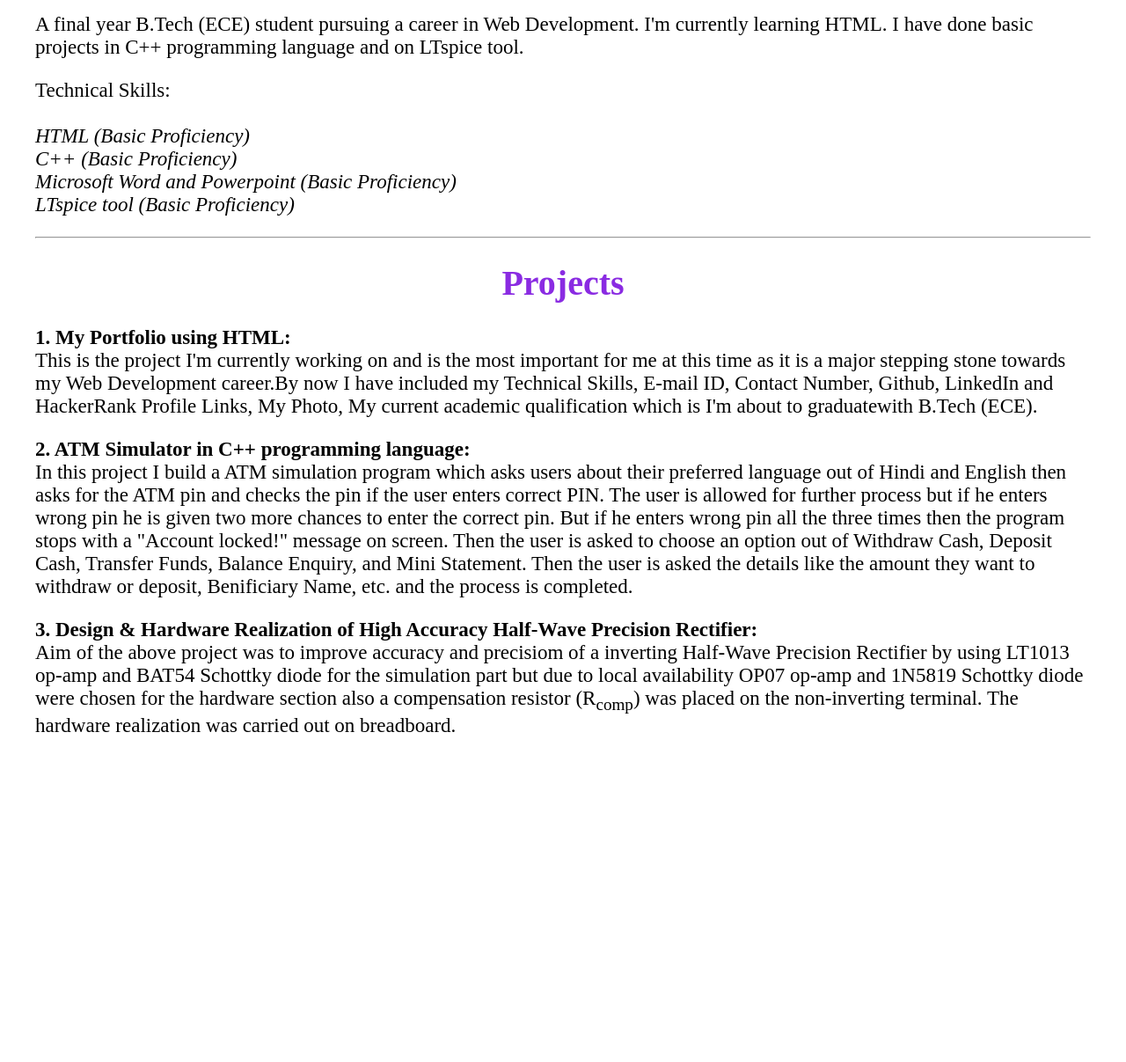
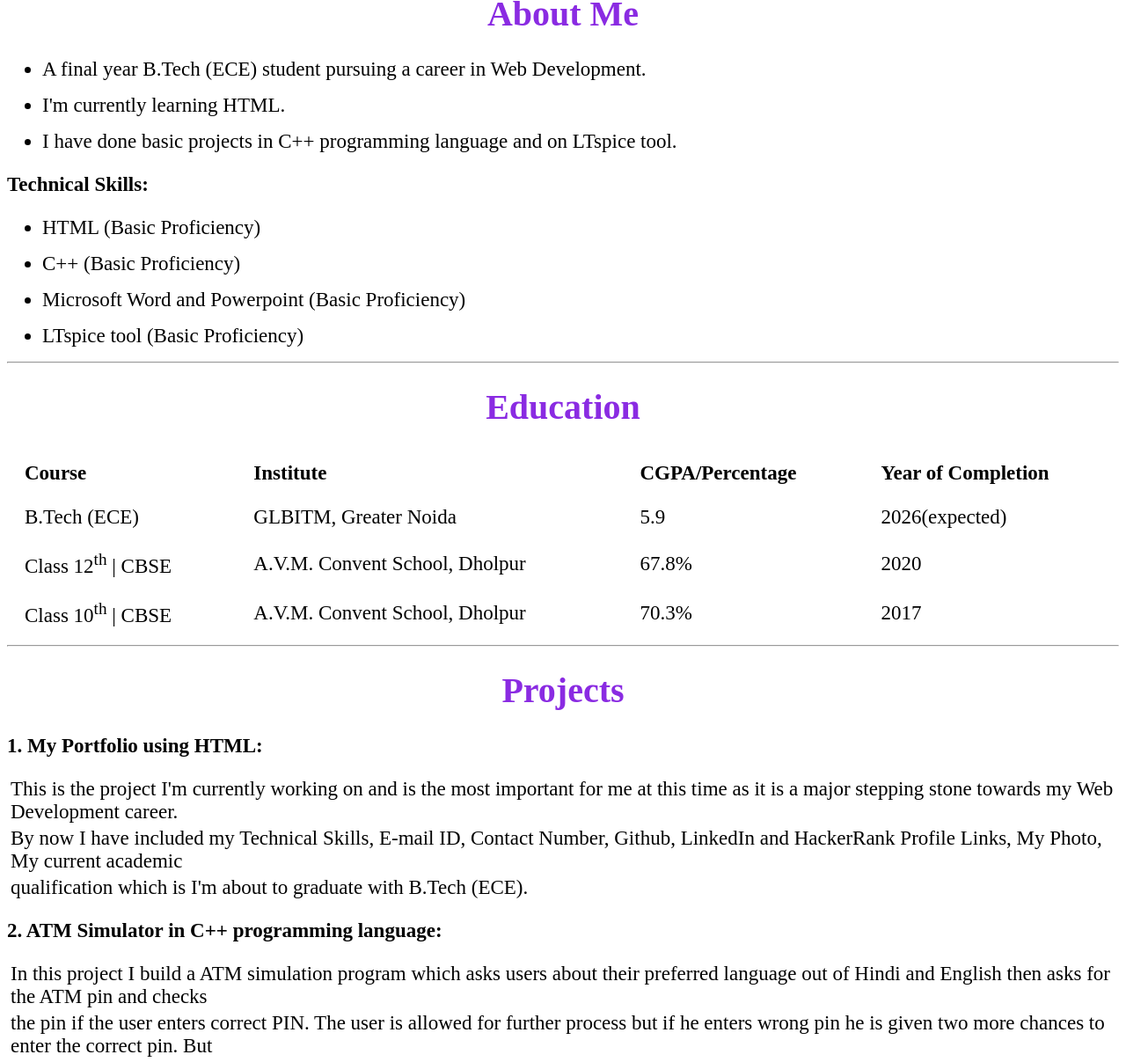
Before and after one commit to ManvendraSinghChauhan2002/My-Portfolio, a plain HTML site: page Project 1 My Portfolio/index.html in a window 1280 px wide. Shown: the part 782-1989 px from the top of the page at 88% size. Before the commit the page ends 1660 px from the top, so only its background shows below. Drawn offline with Linux system fonts and the light colour scheme.

Commit message:
Refactor index.html and enhance content structure
Refactored HTML structure and improved formatting for better readability. Added education section and organized content into lists.

```diff
--- a/Project 1 My Portfolio/index.html
+++ b/Project 1 My Portfolio/index.html
@@ -1,6 +1,3 @@
-<!--
-Online HTML, CSS and JavaScript editor to run code online.
--->
 <!DOCTYPE html>
 <html lang="en">
 
@@ -10,16 +7,31 @@ Online HTML, CSS and JavaScript editor to run code online.
  <link rel="stylesheet" href="portfolio.css">
   <title>My Portfolio</title>
   <style>
-    p{
+
+   th,td{
+    padding: 12px 20px;
+   }
+
+   table
+    {
+      width: 100%;
       font-size: 23px;
-
-    }
-    pre{
-      font-size: 23px;
-
+      border-collapse:collapse;
     }
 
-    h1{
+    p
+    {
+      margin: 4px;
+      font-size: 23px;
+    }
+    li
+    {
+      font-size: 23px;
+      margin-bottom: 15px;
+    }
+
+    h1
+    {
 
       font-size: 40px;
       text-align: center;
@@ -33,14 +45,20 @@ Online HTML, CSS and JavaScript editor to run code online.
       font-size: 28px;
     }
 
+   a
+   {
+    font-size: 23px;
+    margin: 4px;
+   }
+   h3{
+    font-size: 23px;
+   }
 
-   a{
-    font-size: 20px;
+   th
+   {
+    text-align: left;
    }
-   body
-   {
-    margin: 40px;
-   }
+
   </style>
 </head>
 
@@ -51,8 +69,11 @@ Online HTML, CSS and JavaScript editor to run code online.
 
 
   <h2>Manvendra Singh Chauhan </h2>
-  <p>B.Tech (ECE) 2026<br>
-  I'm an aspiring Web Developer. Currently I'm learning HTML.</p>
+  <ul>
+  <li>B.Tech (ECE) 2026.</li>
+  <li>I'm an aspiring Web Developer. </li>
+  <li>Currently I'm learning HTML.</li>
+  </ul>
 
   <a href= "mailto:manvendrasinghchauhan8@gmail.com">manvendrasinghchauhan8@gmail.com</a><br>
   <a href="tel: +918739888940">+918739888940</a><br>
@@ -65,43 +86,88 @@ Online HTML, CSS and JavaScript editor to run code online.
     About Me
   </h1>
 
-    <p>A final year B.Tech (ECE) student pursuing a career in Web Development. I'm currently learning HTML. I have done basic projects in C++ programming language and on LTspice tool.
+  <ul>
+    <li>A final year B.Tech (ECE) student pursuing a career in Web Development. </li>
+     <li>I'm currently learning HTML.</li>
+      <li>I have done basic projects in C++ programming language and on LTspice tool.</li>
+
+</ul>
 
 
-  </p>
-  <p>
-       Technical Skills:<br><br>
-                        <i>HTML (Basic Proficiency)</i><br>
-                        <i>C++ (Basic Proficiency)</i><br>
-                        <i>Microsoft Word and Powerpoint (Basic Proficiency)</i><br>
-                        <i>LTspice tool (Basic Proficiency)</i><br>
-  </p>
+  <h3>Technical Skills: </h3>
+       <ul>
+                       <li>HTML (Basic Proficiency)</li>
+                        <li>C++ (Basic Proficiency)</li>
+                        <li>Microsoft Word and Powerpoint (Basic Proficiency)</li>
+                        <li>LTspice tool (Basic Proficiency)</li>
+       </ul>
+
+
+
+  <hr>
+  <h1>Education</h1>
+  <table>
+    <tr>
+     <th>Course</th>
+     <th>Institute</th>
+     <th>CGPA/Percentage</th>
+     <th>Year of Completion</th>
+    </tr>
+
+    <tr>
+      <td>B.Tech (ECE)</td>
+      <td>GLBITM, Greater Noida</td>
+      <td>5.9</td>
+      <td>2026(expected)</td>
+    </tr>
+
+    <tr>
+      <td>Class 12<sup>th</sup> | CBSE</td>
+      <td>A.V.M. Convent School, Dholpur</td>
+      <td>67.8%</td>
+      <td>2020</td>
+    </tr>
+
+    <tr>
+      <td>Class 10<sup>th</sup> | CBSE</td>
+      <td>A.V.M. Convent School, Dholpur</td>
+      <td>70.3%</td>
+      <td>2017</td>
+    </tr>
+
+  </table>
 
   <hr>
   <h1>Projects</h1>
-  <p>
-    <b>1. My Portfolio using HTML:</b><br>
-     This is the project I'm currently working on and is the most important for me at this time as it is a major stepping stone towards
-     my Web Development career.By now I have included my Technical Skills, E-mail ID, Contact Number, Github, LinkedIn and HackerRank
-     Profile Links, My Photo, My current academic qualification which is I'm about to graduatewith B.Tech (ECE).
-</p>
 
-<p>
-    <b>2. ATM Simulator in C++ programming language:</b> <br>
-    In this project I build a ATM simulation program which asks users about their preferred language out of Hindi and English then asks
-    for the ATM pin and checks the pin if the user enters correct PIN. The user is allowed for further process but if he enters wrong
-    pin he is given two more chances to enter the correct pin. But if he enters wrong pin all the three times then the program stops
-    with a "Account locked!" message on screen. Then the user is asked to choose an option out of Withdraw Cash, Deposit Cash,
-    Transfer Funds, Balance Enquiry, and Mini Statement. Then the user is asked the details like the amount they want to withdraw or
-    deposit, Benificiary Name, etc. and the process is completed.
-</p>
-<p>
-    <b>3. Design & Hardware Realization of High Accuracy Half-Wave Precision Rectifier:</b> <br>
-    Aim of the above project was to improve  accuracy and precisiom of a inverting Half-Wave Precision Rectifier by using LT1013 op-amp
-    and BAT54 Schottky diode for the simulation part but due to local availability OP07 op-amp and 1N5819 Schottky diode were chosen for
-    the hardware section also a compensation resistor (R<sub>comp</sub>) was placed on the non-inverting terminal. The hardware realization
-    was carried out on breadboard.
-</p>
+  <h3>1. My Portfolio using HTML:</h3>
+     <p>This is the project I'm currently working on and is the most important for me at this time as it is a major stepping stone towards
+     my Web Development career.</p>
+     <p>By now I have included my Technical Skills, E-mail ID, Contact Number, Github, LinkedIn and HackerRank
+     Profile Links, My Photo, My current academic</p>
+     <p>qualification which is I'm about to graduate with B.Tech (ECE).</p>
+
+
+ <h3>2. ATM Simulator in C++ programming language:</h3>
+    <p>In this project I build a ATM simulation program which asks users about their preferred language out of Hindi and English then asks
+    for the ATM pin and checks </p>
+    <p>the pin if the user enters correct PIN. The user is allowed for further process but if he enters wrong
+    pin he is given two more chances to enter the correct pin. But </p>
+    <p>if he enters wrong pin all the three times then the program stops
+    with a "Account locked!" message on screen. Then the user is asked to choose an option out of</p>
+    <p>Withdraw Cash, Deposit Cash,
+    Transfer Funds, Balance Enquiry, and Mini Statement. Then the user is asked the details like the amount they want to withdraw or</p>
+    <p>deposit, Benificiary Name, etc. and the process is completed.</p>
+
+
+<h3>3. Design & Hardware Realization of High Accuracy Half-Wave Precision Rectifier:</h3>
+    <p>Aim of the above project was to improve  accuracy and precisiom of a inverting Half-Wave Precision Rectifier by using LT1013 op-amp
+    and BAT54 Schottky</p>
+    <p>diode for the simulation part but due to local availability OP07 op-amp and 1N5819 Schottky diode were chosen for
+    the hardware section also a compensation</p>
+    <p>resistor (R<sub>comp</sub>) was placed on the non-inverting terminal. The hardware realization
+    was carried out on breadboard.</p>
+
 
 
 </body>
```
